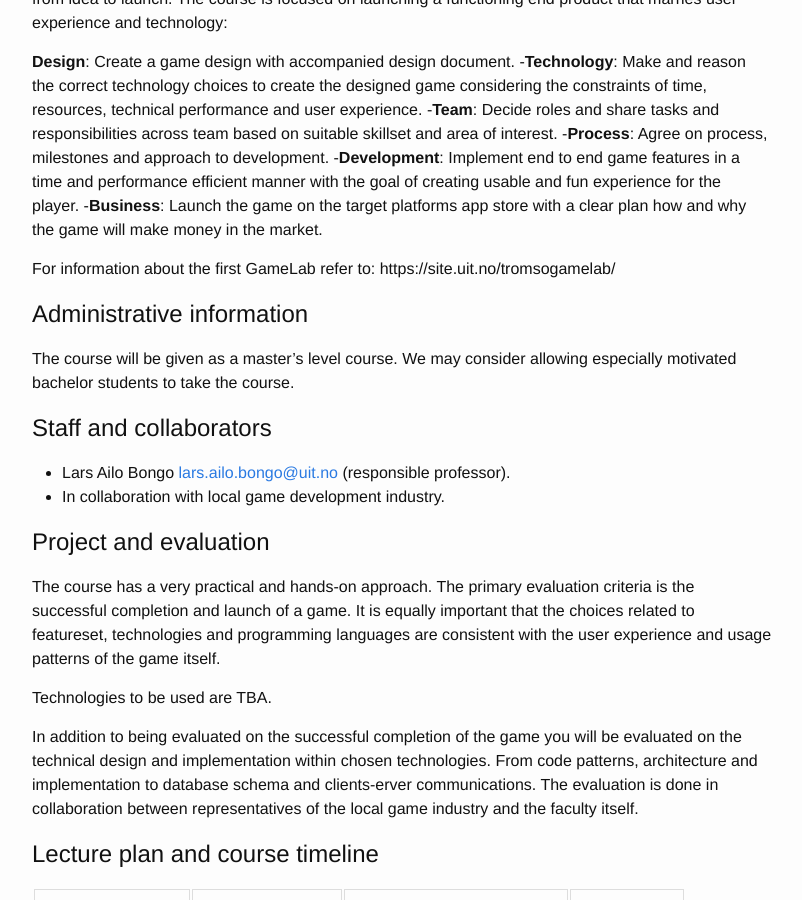
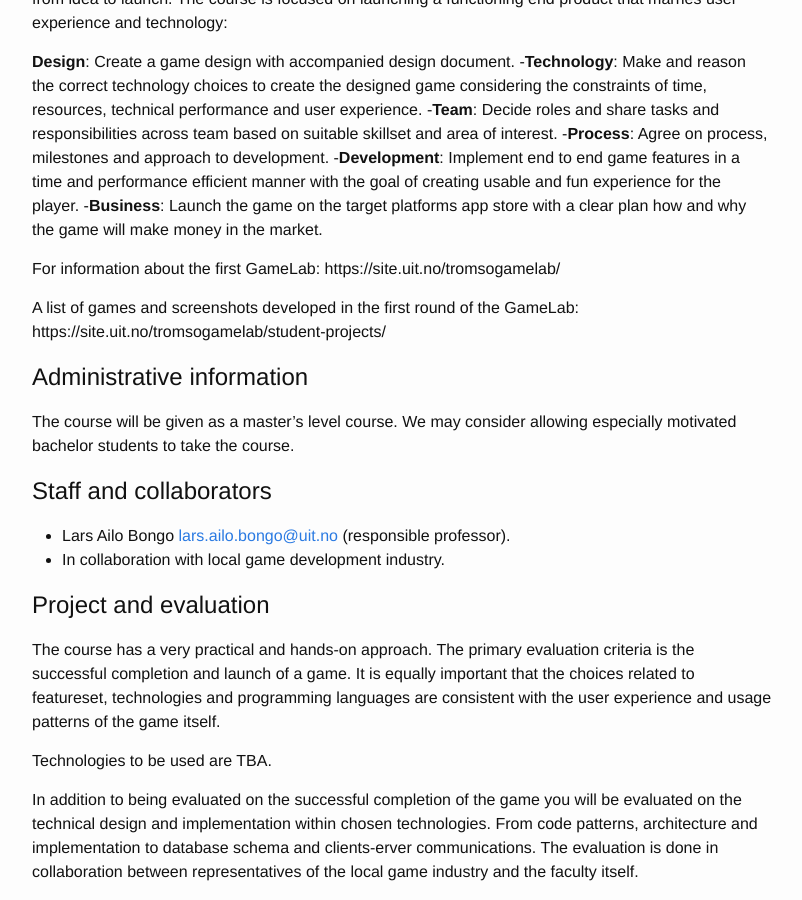
Before and after one commit to uit-gamelab-s24/uit-gamelab-s24.github.io, a Jekyll site: the page built from index.md, in a window 1280 px wide and 900 px high, scrolled down 339 px. Shown: the whole window, without its empty margins (238-1040 px from the left). Built offline with Jekyll 4.4.1, drawn with Linux system fonts in a browser that asks for light colours; our own code applies the rules of GitHub Pages for plain Markdown files.

Commit message:
Update index.md

```diff
--- a/index.md
+++ b/index.md
@@ -15,7 +15,9 @@ Throughout the course we will have go through, and learn, the complete cycle of
 -**Development**: Implement end to end game features in a time and performance efficient manner with the goal of creating usable and fun experience for the player.
 -**Business**: Launch the game on the target platforms app store with a clear plan how and why the game will make money in the market.
 
-For information about the first GameLab refer to: https://site.uit.no/tromsogamelab/
+For information about the first GameLab: https://site.uit.no/tromsogamelab/
+
+A list of games and screenshots developed in the first round of the GameLab: https://site.uit.no/tromsogamelab/student-projects/
 
 ## Administrative information
 
```
